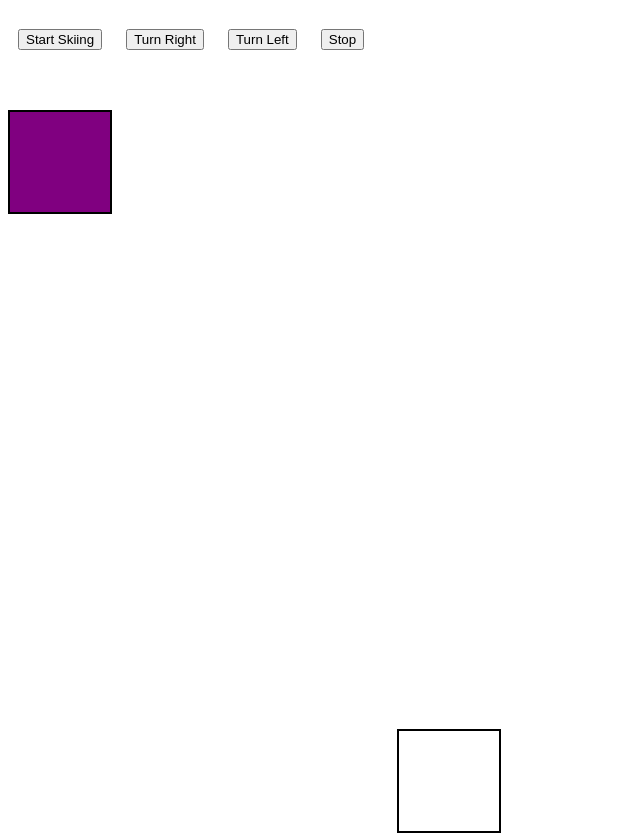
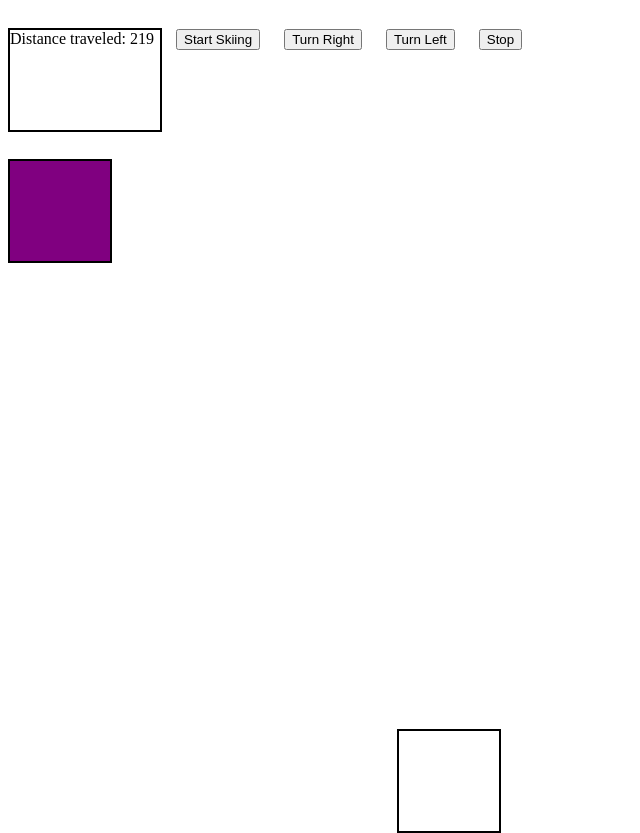
Before and after one commit to noeljane/skifree, a plain HTML site: page index.html in a window 1280 px wide. Both pictures are taken after a click on the button "Start Skiing". Shown: the part 61-894 px from the top of the page, without its empty margins (0-640 px from the left). Drawn offline with nearby package versions, Linux system fonts and the light colour scheme.

Commit message:
made scoreboard

```diff
--- a/css/styles.css
+++ b/css/styles.css
@@ -12,6 +12,13 @@ button {
     margin: 10px;
 }
 
+#scoreboard{
+    height:100px;
+    width: 150px;
+    border: 2px solid black;
+    color: black;
+    display: inline-block;
+}
 #skier {
     background: purple;
     height: 100px;
--- a/index.html
+++ b/index.html
@@ -15,10 +15,12 @@
 </head>
 <body>
     <h1>Ski Free!</h1>
+    <div id="scoreboard"></div>
     <button id="start">Start Skiing</button>
     <button id="turnRight">Turn Right</button>
     <button id="turnLeft">Turn Left</button>
     <button id="stop">Stop</button>
+
     <div id="slope">
     </div>
     <script src="./js/main.js"></script>
--- a/js/main.js
+++ b/js/main.js
@@ -59,6 +59,9 @@ var $turnRight = $('#turnRight')
 var $turnLeft = $('#turnLeft')
 var $stop = $('#stop')
 
+//ScoreBoard
+var $scoreBoard = $('#scoreboard')
+
 //Global Variables
 var $skier
 var $newObstacle
@@ -70,6 +73,12 @@ var skierY
 //Interval Variables
 var skierInterval
 var sbstacleInterval
+
+//create skier
+$skier = $("<div id='skier'>")
+$slope.append($skier)
+skierX = parseInt($skier.position().left)
+skierY = parseInt($skier.position().top)
 
 
 //Variables to create multiple speeds and obstacles
@@ -109,9 +118,7 @@ function collisionCheck (){
 //Function to start skiing
 $start.on("click", function (){
     console.log("You clicked start! Gnarly, bro!")
-    //create skier
-    $skier = $("<div id='skier'>")
-    $slope.append($skier)
+    //start skiing
     skierInterval = setInterval(function(){
         console.log("Rip it!")
         $skier.css("top", "+=10px")
@@ -119,7 +126,10 @@ $start.on("click", function (){
         skierY = parseInt($skier.position().top)
         console.log(skierX)
         console.log(skierY)
-    },500)
+        //display score
+        displayScore()
+    },1000)
+
 
     //creates obstacle
     $newObstacle = $("<div id='obstacle'>")
@@ -165,4 +175,13 @@ function stopTheGame (){
     clearInterval(skierInterval)
     clearInterval(obstacleInterval)
 }
+
 $stop.on("click", stopTheGame)
+
+// Function to score the game
+function displayScore (){
+    skierY = parseInt($skier.position().top)
+    var score = skierY
+    $scoreBoard.text("Distance traveled: " + score)
+
+}
```
